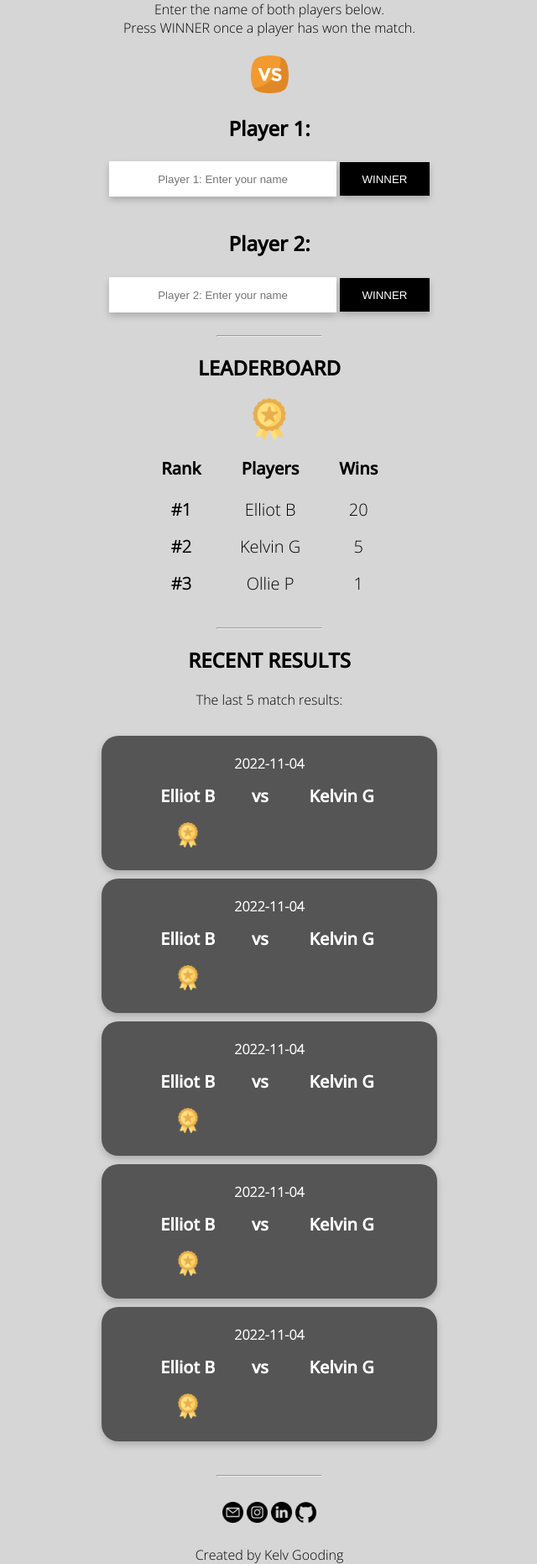
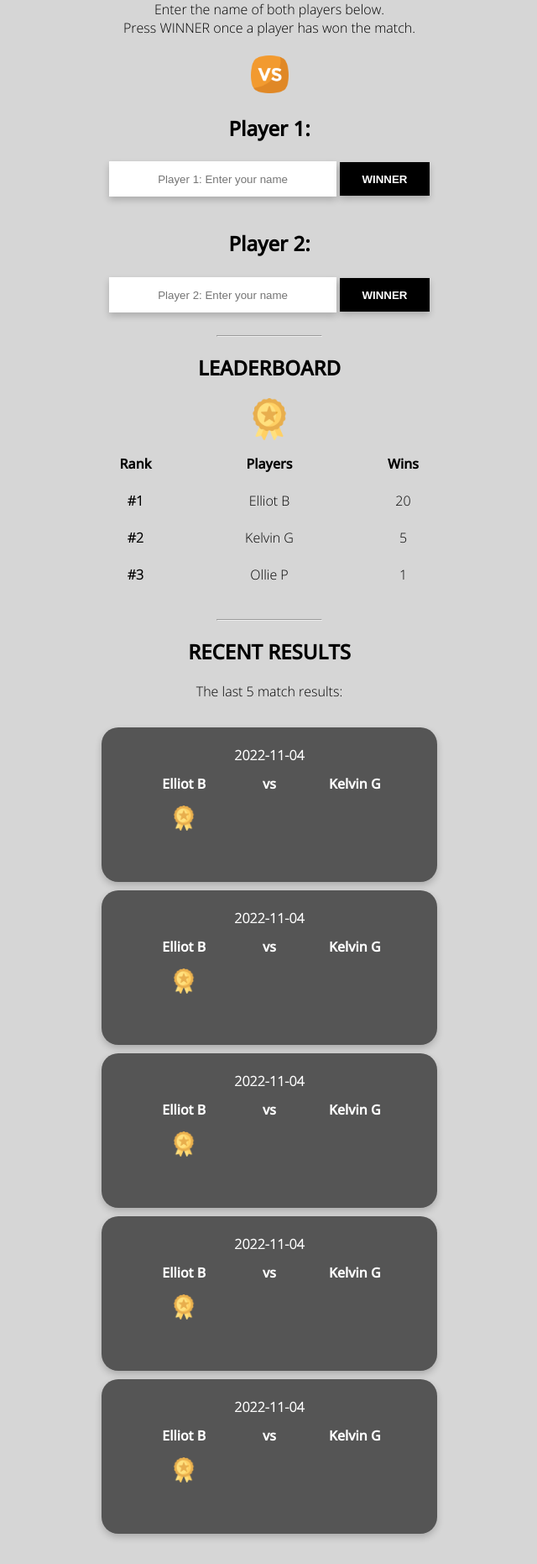
Before and after one commit to kelvgooding/8ball-leaderboard, a Flask app: page / in a window 1280 px wide. Shown: the part 312-2174 px from the top of the page at 84% size, without its empty margins (319-959 px from the left). Run offline with Flask 2, Linux system fonts and the light colour scheme; data comes from the database, SQL or seed files in the repository.

Commit message:
Add files via upload

```diff
--- a/static/css/styles.css
+++ b/static/css/styles.css
@@ -11,13 +11,13 @@ src: url(../fonts/OpenSans-Medium.ttf);
 }
 
 body {
+    font-family: NewFont-Regular;
     background-color: #d6d6d6;
     font-size: 1em;
     color: #000000;
     margin: 0;
     padding: 1.5em 1.5em 1.5em 1.5em;
     text-align: center;
-    font-family: NewFont-Regular;
 }
 
 h1 {
@@ -48,6 +48,7 @@ hr {
     margin-bottom: 20px;
     transition: 1s;
     box-shadow: 0 4px 8px 0 rgba(0,0,0,0.2);
+    font-weight: bold;
 }
 
 .input-button:hover {
@@ -69,27 +70,31 @@ hr {
 }
 
 table {
+    table-layout: fixed;
     margin-left: auto;
     margin-right: auto;
     font-size: 20px;
-    width: 300px;
+    width: 375px;
 }
 
 th {
     font-family: NewFont-Bold;
-    width: 30px;
-    height: 50px;
+    font-size: 0.8em;
+    height: 40px;
+
 }
 
 td {
-    width: 30px;
+    font-size: 0.8em;
     height: 40px;
+    border-color: black;
+
 }
 
 .card-recent-results {
     background-color: #555;
     width: 400px;
-    height: 10em;
+    height: 11.5em;
     border-radius: 20px;
     color: #fff;
     margin-left: auto;
```
